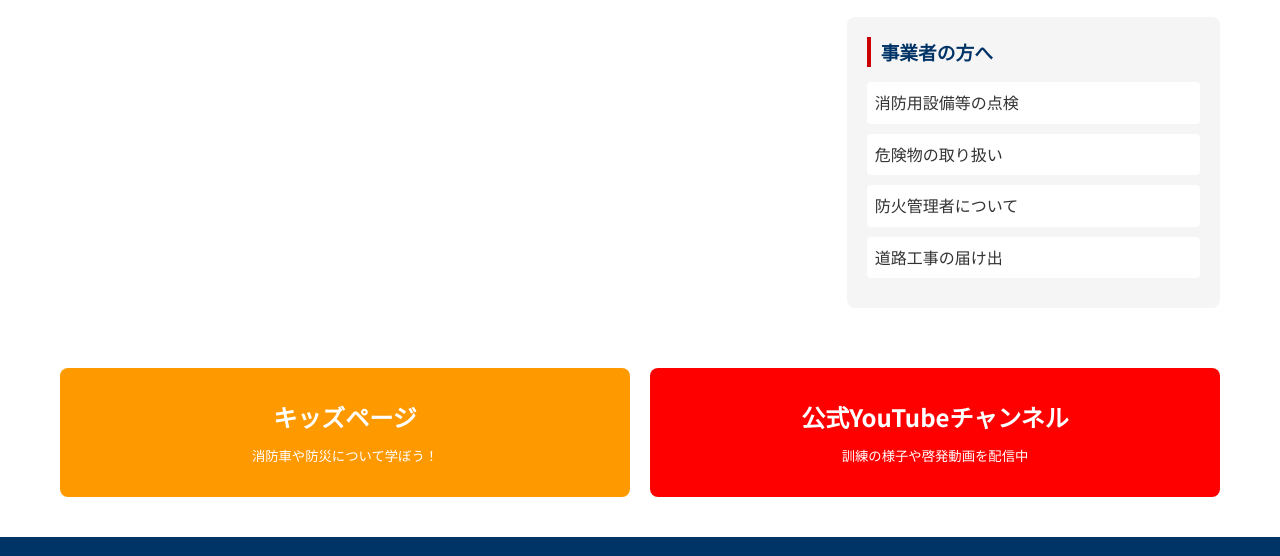
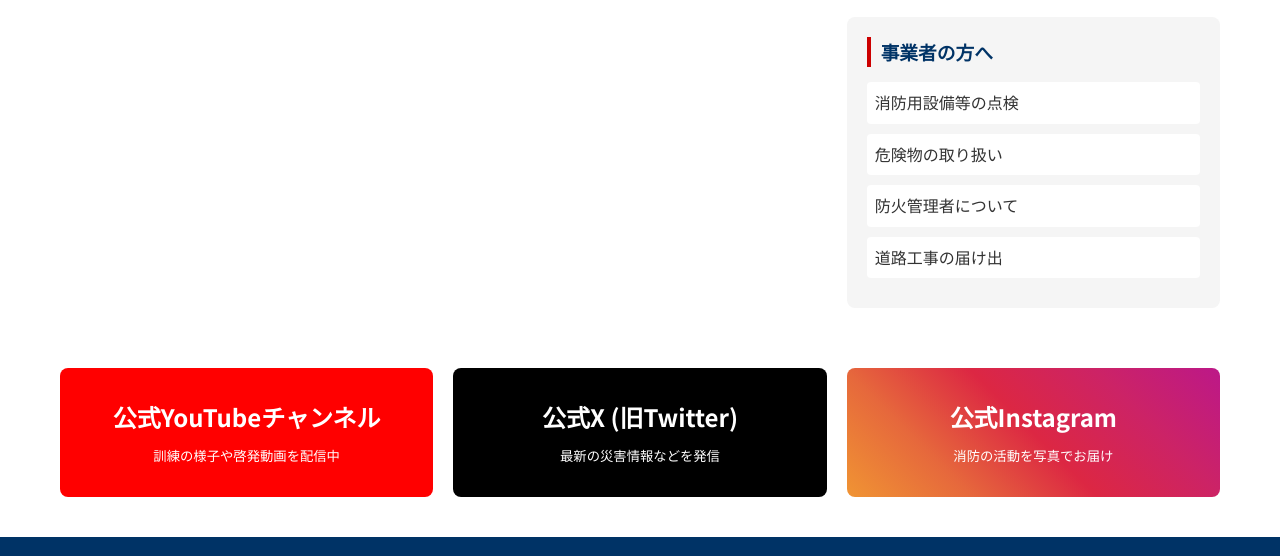
Before and after one commit to ryoji-ai/soja-fire-dept-homepage, a website: page index.html in a window 1280 px wide. Shown: the part 1084-1640 px from the top of the page. Drawn offline with Linux system fonts and the light colour scheme.

Commit message:
Fix SNS banner duplication

```diff
--- a/index.html
+++ b/index.html
@@ -157,13 +157,17 @@
     <!-- Banners -->
     <section class="banner-area">
         <div class="container">
-            <a href="#" class="banner-item kids">
-                <span>キッズページ</span>
-                <small>消防車や防災について学ぼう！</small>
-            </a>
             <a href="#" class="banner-item youtube">
                 <span>公式YouTubeチャンネル</span>
                 <small>訓練の様子や啓発動画を配信中</small>
+            </a>
+            <a href="#" class="banner-item x-sns">
+                <span>公式X (旧Twitter)</span>
+                <small>最新の災害情報などを発信</small>
+            </a>
+            <a href="#" class="banner-item instagram">
+                <span>公式Instagram</span>
+                <small>消防の活動を写真でお届け</small>
             </a>
         </div>
     </section>
--- a/style.css
+++ b/style.css
@@ -407,12 +407,16 @@ ul {
     margin-bottom: 5px;
 }
 
-.banner-item.kids {
-    background-color: #FF9900;
+.banner-item.youtube {
+    background-color: #FF0000;
 }
 
-.banner-item.youtube {
-    background-color: #FF0000;
+.banner-item.x-sns {
+    background-color: #000000;
+}
+
+.banner-item.instagram {
+    background: linear-gradient(45deg, #f09433 0%, #e6683c 25%, #dc2743 50%, #cc2366 75%, #bc1888 100%);
 }
 
 /* Footer */
```
